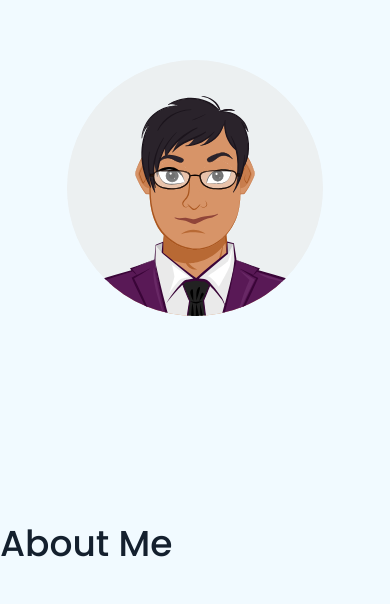
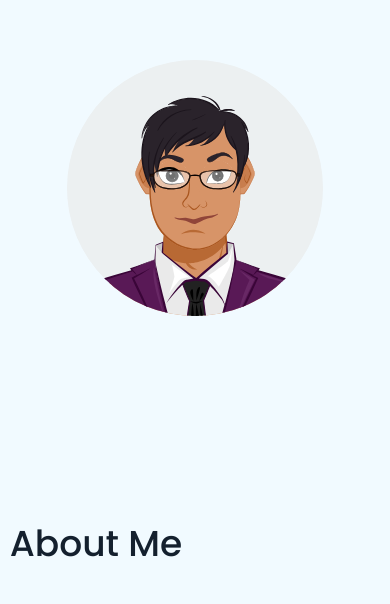
Before and after one commit to SamJohn04/portfolio, a Next.js app: page / in a window 390 px wide. Shown: the part 1316-1920 px from the top of the page. Built offline with nearby package versions, Linux system fonts and the light colour scheme.

Commit message:
fix:margin

```diff
--- a/app/components/Wrapper.tsx
+++ b/app/components/Wrapper.tsx
@@ -29,7 +29,7 @@ export default function Wrapper({home, about, skillBoxes}: Record<string, React.
             </div>
             <div className="h-screen">
             </div>
-            <div className="flex flex-col gap-16 md:gap-64">
+            <div className="flex flex-col gap-16 md:gap-64 max-w-[95vw] m-auto">
                 <Navigation screens={screens}/>
                 <div className="w-full" ref={screens.find(val => val.title === 'Home')?.ref}>
                     {home}
```
